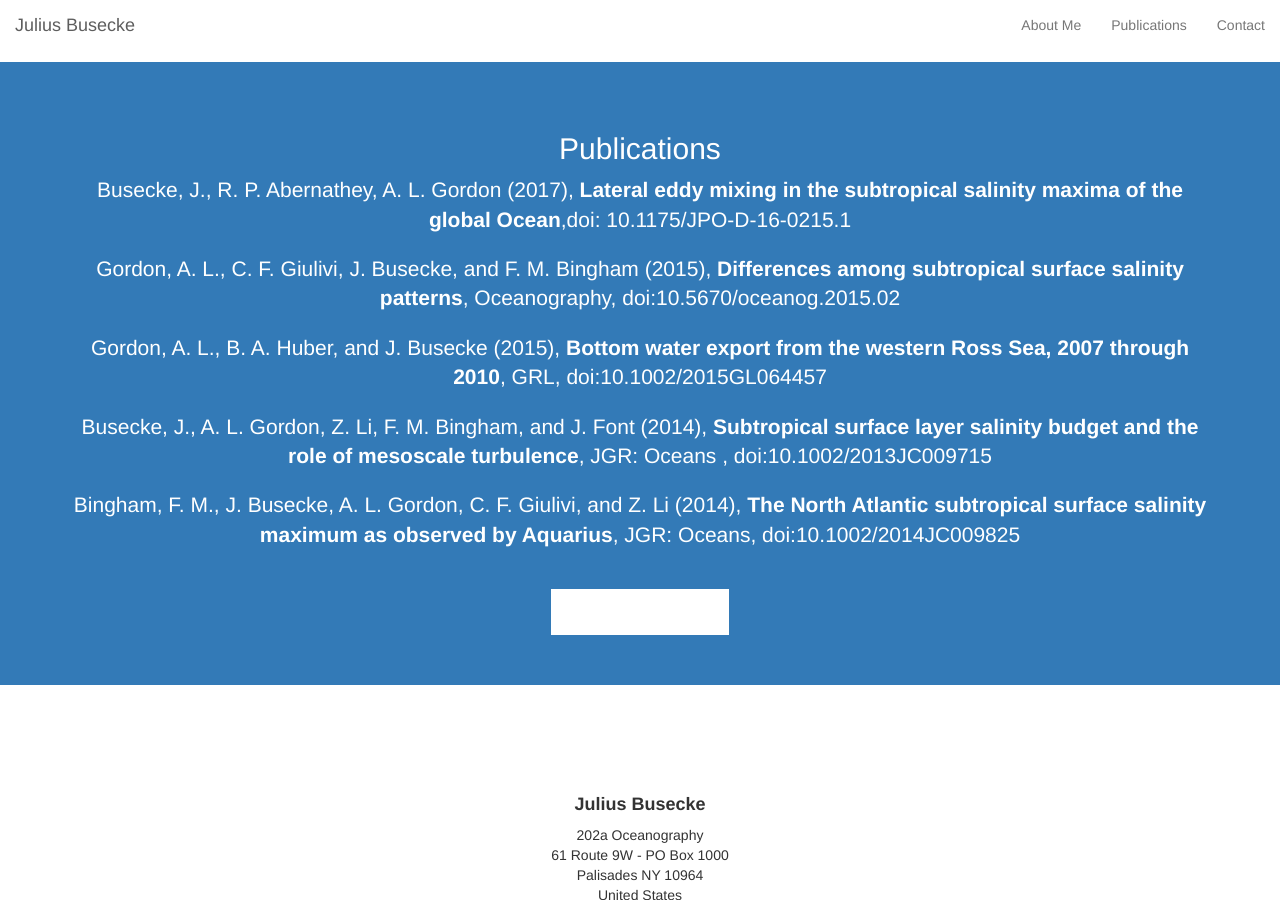
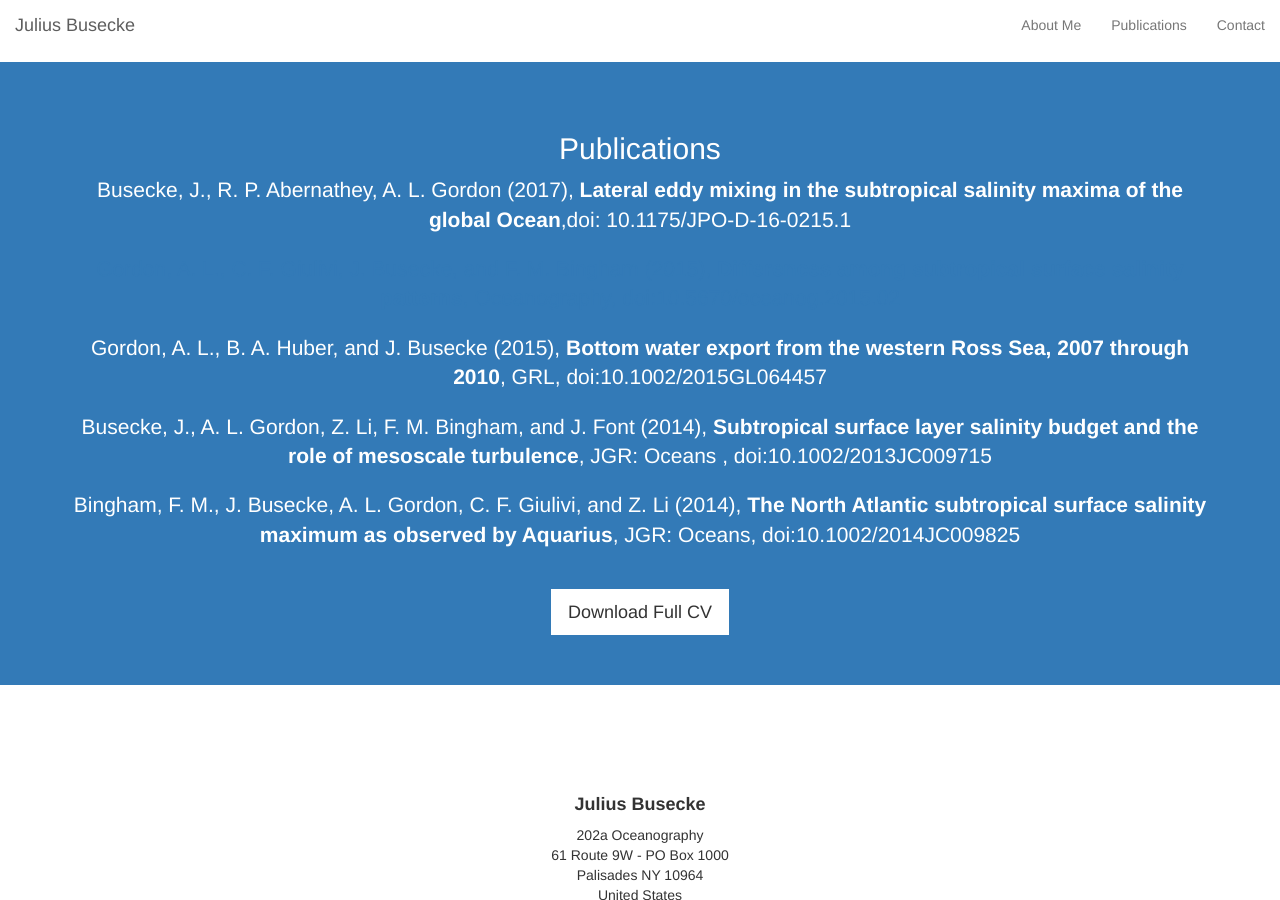
Before and after one commit to jbusecke/jbusecke.github.io, a Jekyll site: the page built from index.html, in a window 1280 px wide and 900 px high, scrolled down 1947 px. Built offline with Jekyll 4.4.1, drawn with Linux system fonts in a browser that asks for light colours; some web fonts are replaced.

Commit message:
links slightly grey bugfix

```diff
--- a/css/jbusecke.css
+++ b/css/jbusecke.css
@@ -210,12 +210,12 @@
 }*/
 
 /*set custom link color for publication section...Probably one can default this in the bg-primary definition*/
-#pub a:link {
+#pub_item a:link {
 	color: #FFFFFF;
   text-decoration: none;
 }
 
-#pub a:visited,
+#pub_item a:visited,
 a:hover,
 a:active {
 	color: #F2F2F2;
--- a/index.html
+++ b/index.html
@@ -57,7 +57,7 @@
             <div class="row">
                 <div class="col-lg-12 text-center">
                     <h2>Publications</h2>
-                    <p class="lead">
+                    <p id="pub_item" class="lead">
                         <a href="http://dx.doi.org/10.1175/JPO-D-16-0215.1">
                           Busecke, J., R. P. Abernathey, A. L. Gordon (2017),
                             <b>Lateral eddy mixing in the subtropical salinity maxima
@@ -65,7 +65,7 @@
                         </a>
                     </p>
 
-                    <p class="lead">
+                    <p id="pub_item "class="lead">
                       <a href="http://dx.doi.org/10.5670/oceanog.2015.02">
                         Gordon, A. L., C. F. Giulivi, J. Busecke, and F. M.
                         Bingham (2015), <b>Differences among subtropical
@@ -74,7 +74,7 @@
                       </a>
                     </p>
 
-                    <p class="lead">
+                    <p id="pub_item" class="lead">
                       <a href="http://dx.doi.org/10.1002/2015GL064457">
                         Gordon, A. L., B. A. Huber, and J. Busecke (2015),
                         <b>Bottom water export from the western Ross Sea, 2007
@@ -82,7 +82,7 @@
                       </a>
                     </p>
 
-                    <p class="lead">
+                    <p id="pub_item" class="lead">
                       <a href="http://dx.doi.org/10.1002/2013JC009715">
                         Busecke, J., A. L. Gordon, Z. Li, F. M. Bingham, and
                         J. Font (2014), <b>Subtropical surface layer salinity
@@ -91,7 +91,7 @@
                       </a>
                     </p>
 
-                    <p class="lead">
+                    <p id="pub_item" class="lead">
                       <a href="http://dx.doi.org/10.1002/2014JC009825">
                         Bingham, F. M., J. Busecke, A. L. Gordon, C. F. Giulivi,
                         and Z. Li (2014), <b>The North Atlantic subtropical
@@ -102,8 +102,6 @@
 
                     <br>
                     <a href="img/CV_JuliusBusecke.pdf" class="btn btn-lg btn-light">Download Full CV</a>
-                    <!-- !!! TO DO Full CV -->
-
                 </div>
             </div>
             <!-- /.row -->
```
